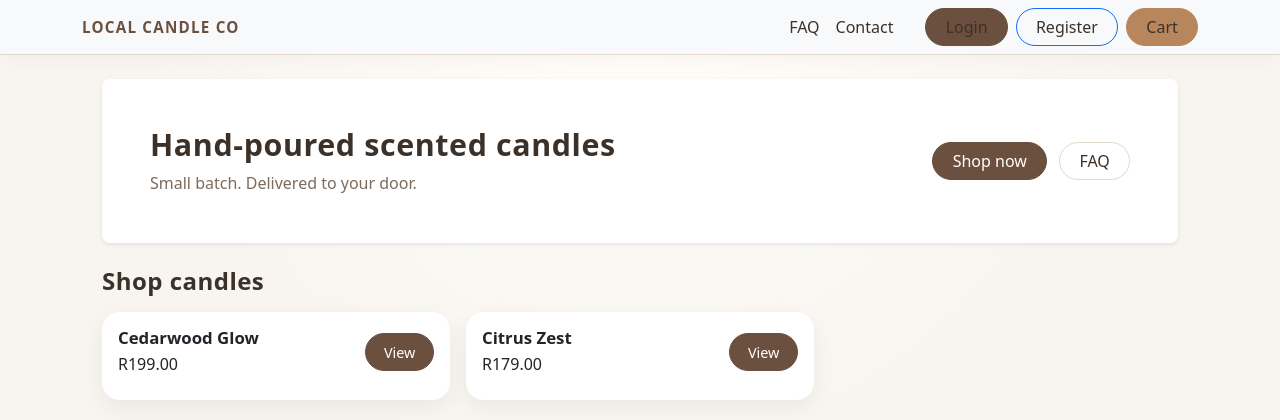
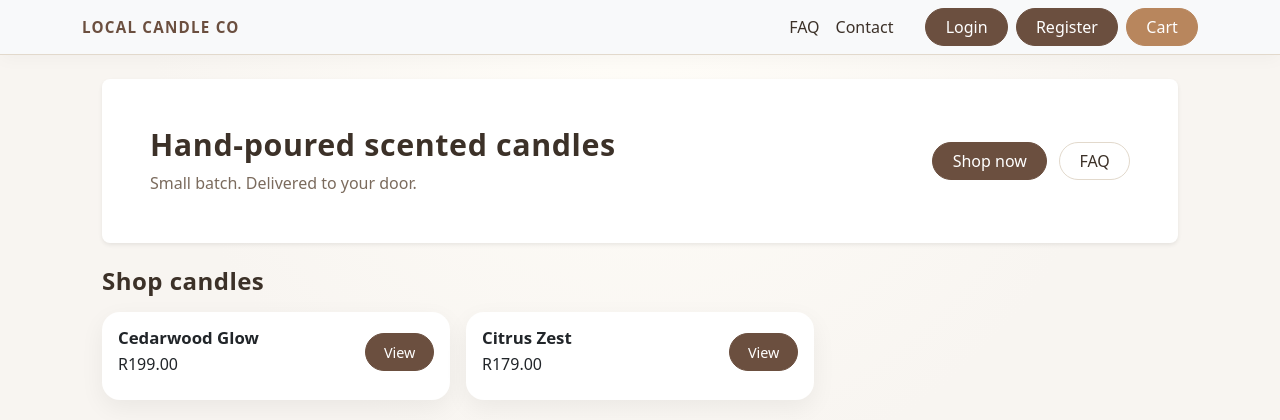
Before and after one commit to reubenja77/local_candle_co, a Django app: page / in a window 1280 px wide. Shown: the top 420 px of the page. Run offline with Django 4.2, Linux system fonts and the light colour scheme; data comes from the database, SQL or seed files in the repository.

Commit message:
UI polish: Unified navbar button colors

```diff
--- a/static/css/style.css
+++ b/static/css/style.css
@@ -663,3 +663,30 @@ section h2 {
   color: var(--lc-primary-dark);
   text-decoration: underline;
 }
+
+/* ----------------------------------------
+   Navbar button polish
+   ---------------------------------------- */
+
+.navbar .btn-primary,
+.navbar .btn-success,
+.navbar .btn-outline-primary {
+  color: #fff !important;
+}
+
+.navbar .btn-primary:hover,
+.navbar .btn-success:hover {
+  color: #fff !important;
+}
+
+/* Outline buttons on navbar */
+.navbar .btn-outline-primary {
+  background-color: var(--lc-primary);
+  border-color: var(--lc-primary);
+}
+
+.navbar .btn-outline-primary:hover {
+  background-color: var(--lc-primary-dark);
+  border-color: var(--lc-primary-dark);
+  color: #fff !important;
+}
```
Also changed, not shown: README.md, static/images/kanban-01.png (added), static/images/kanban-02.png (added), static/images/wireframe-erd.png (added).
